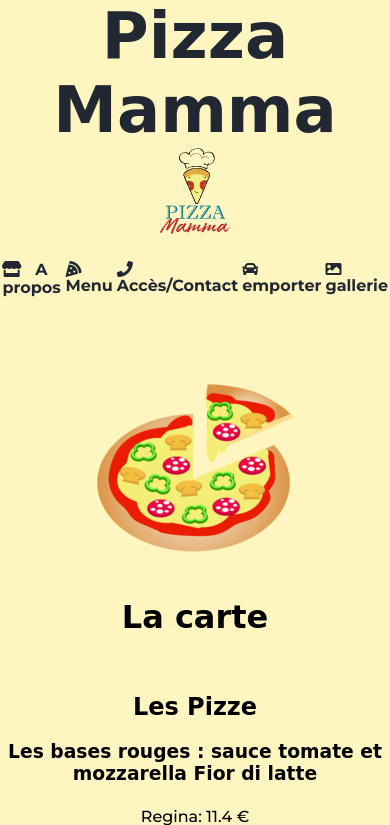
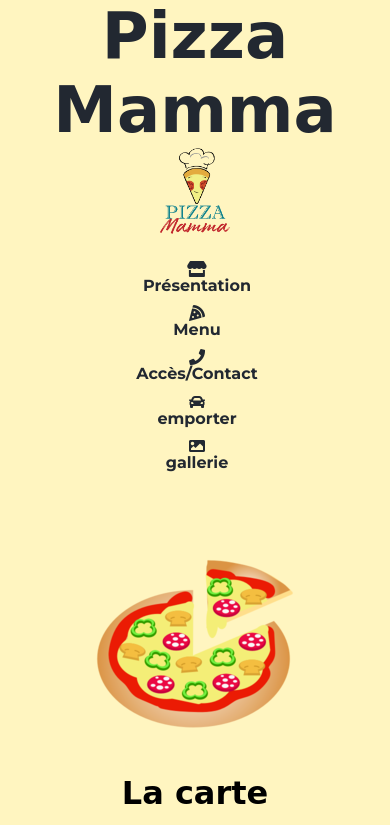
Before and after one commit to realbenben/3wa-projet, a PHP site: page /card.php in a window 390 px wide. Shown: the top 825 px of the page. Run offline with PHP 8.4, Linux system fonts and the light colour scheme; some libraries are stand-ins or nearby versions; some web fonts are replaced.

Commit message:
add column navbar in responsive

```diff
--- a/assets/stylesheets/components/navbar.css
+++ b/assets/stylesheets/components/navbar.css
@@ -28,11 +28,22 @@
 @media  screen and (max-width: 400px)
 {
     .navbar-label{
-        padding-left:2px;
-        padding-right:2px;
+        padding-left:var(--space-1);
+        padding-right:var(--space-1);
+        margin:auto;
     }
 
     .navbar{
-        padding-left:0px;
+    flex-direction:column;
+    align-items:center;
+    justify-content:space-between;
+    padding-left:var(--space-2);
     }
+
+    .navbar-link{
+    display:flex;
+    flex-direction:column;
+
+    }
+
 }
--- a/components/navbar.php
+++ b/components/navbar.php
@@ -2,7 +2,7 @@
   <?php
 
   $navlinks = array(
-    array('title' => 'A propos', 'icon' => 'fa-store', 'href' => 'about.php'),
+    array('title' => 'Présentation', 'icon' => 'fa-store', 'href' => 'about.php'),
     array('title' => 'Menu', 'icon' => 'fa-pizza-slice', 'href' => 'card.php'),
     array('title' => 'Accès/Contact', 'icon' => 'fa-phone', 'href' => 'contact.php'),
     array('title' => 'emporter', 'icon' => 'fa-car', 'href' => 'login.php'),
```
